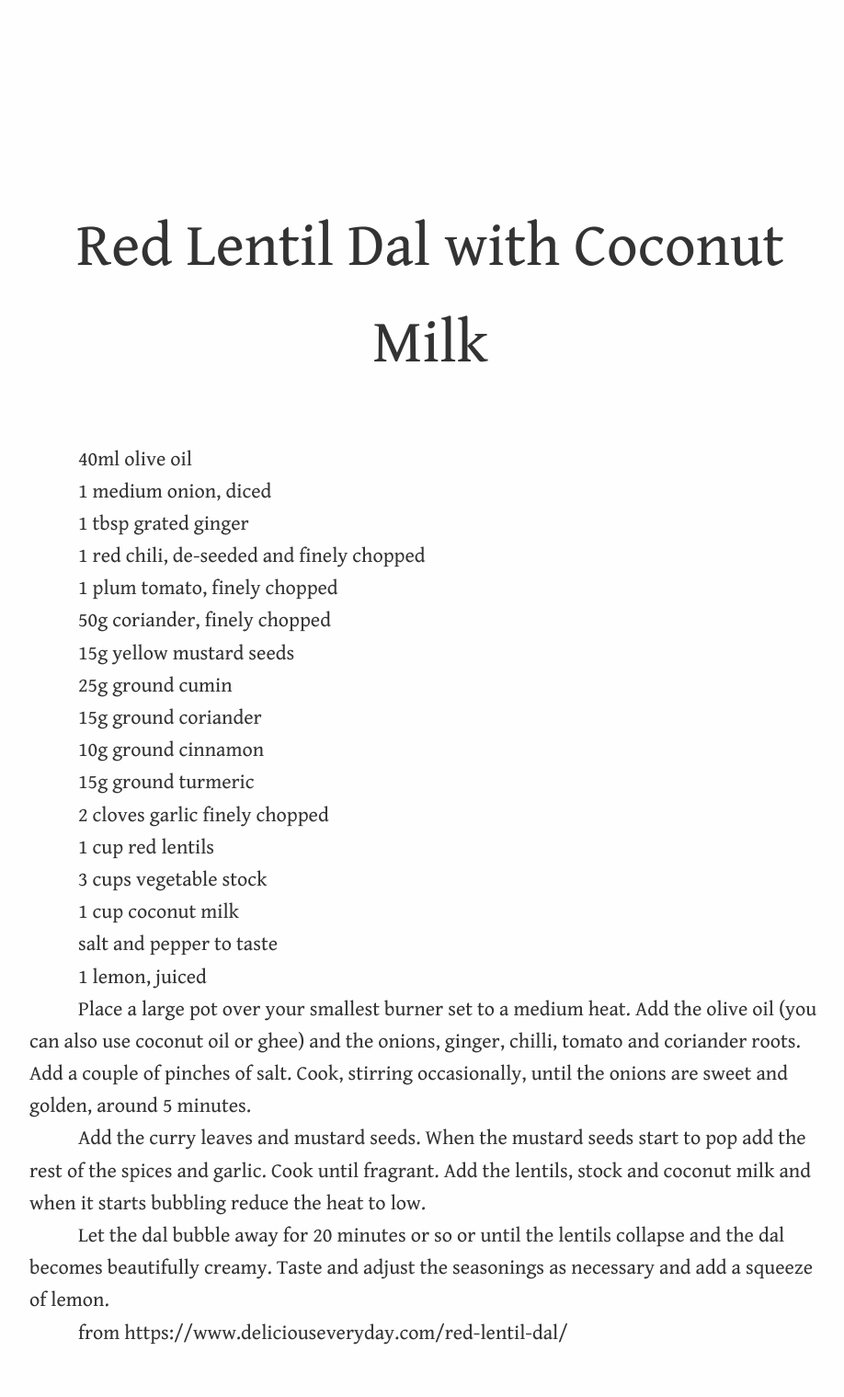
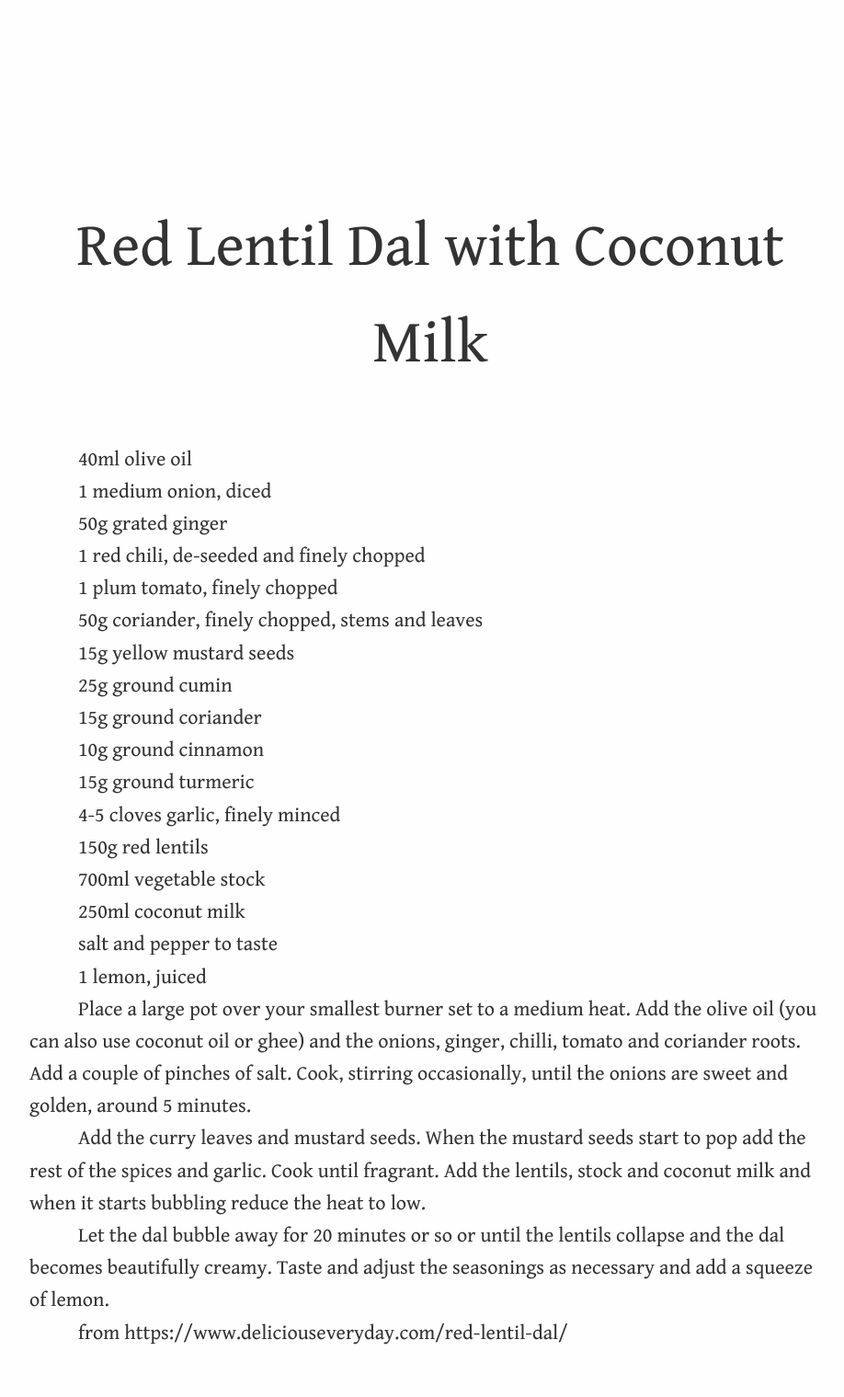
Before and after one commit to aredridel/recipes, a Jekyll site: the page built from Red Lentil Coconut Dal.md, in a window 1280 px wide. Shown: the whole page at 92% size, without its empty margins (172-1090 px from the left). Built offline with Jekyll 4.4.1, drawn with Linux system fonts in a browser that asks for light colours; our own code applies the rules of GitHub Pages for plain Markdown files.

Commit message:
/ ‘Red Lentil Coconut Dal.md’

```diff
--- a/Red Lentil Coconut Dal.md
+++ b/Red Lentil Coconut Dal.md
@@ -4,13 +4,13 @@
 
 1 medium onion, diced
 
-1 tbsp grated ginger
+50g grated ginger
 
 1 red chili, de-seeded and finely chopped
 
 1 plum tomato, finely chopped
 
-50g coriander, finely chopped
+50g coriander, finely chopped, stems and leaves
 
 15g yellow mustard seeds
 
@@ -22,13 +22,13 @@
 
 15g ground turmeric
 
-2 cloves garlic finely chopped
+4-5 cloves garlic, finely minced
 
-1 cup red lentils
+150g red lentils
 
-3 cups vegetable stock
+700ml vegetable stock
 
-1 cup coconut milk
+250ml coconut milk
 
 salt and pepper to taste
 
```
